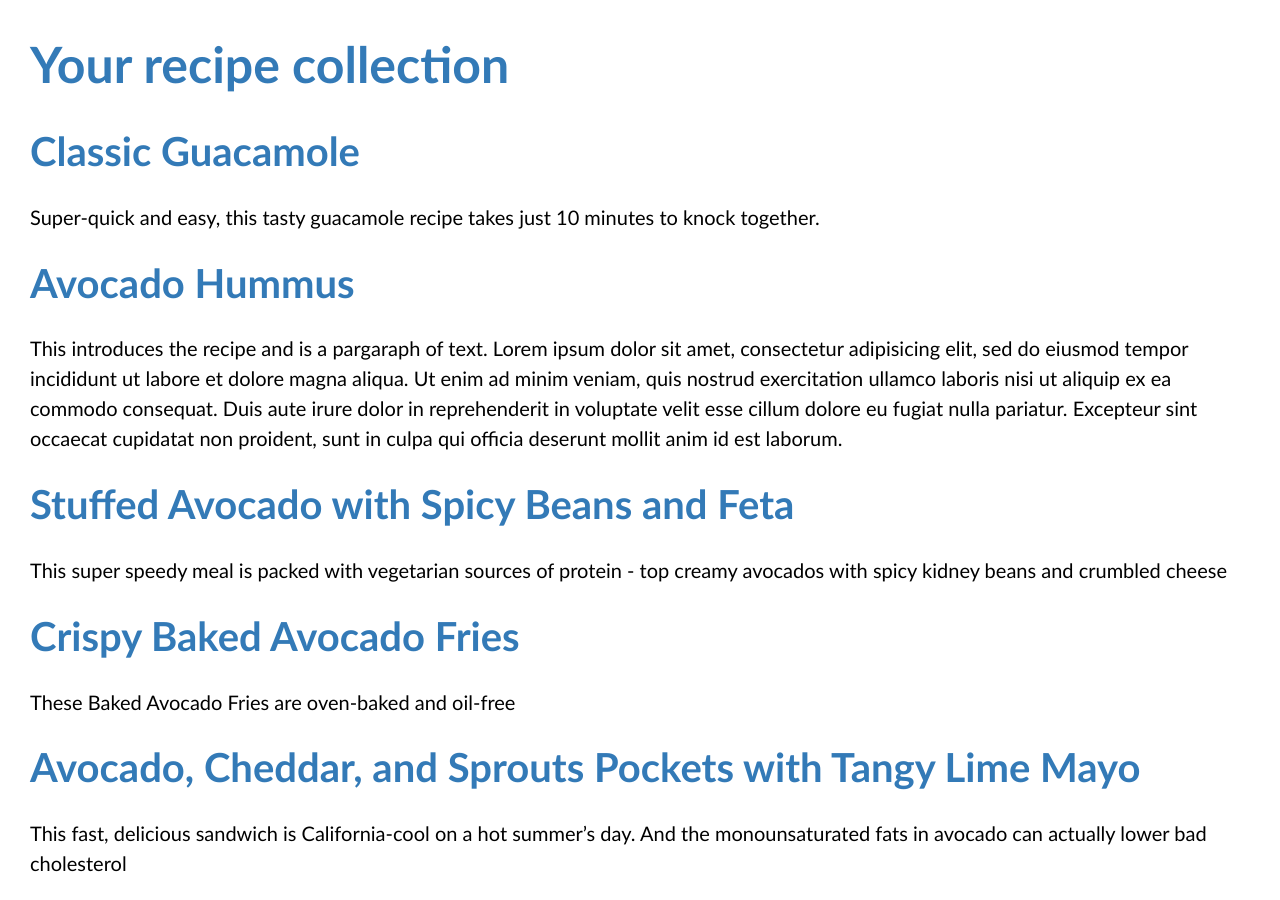
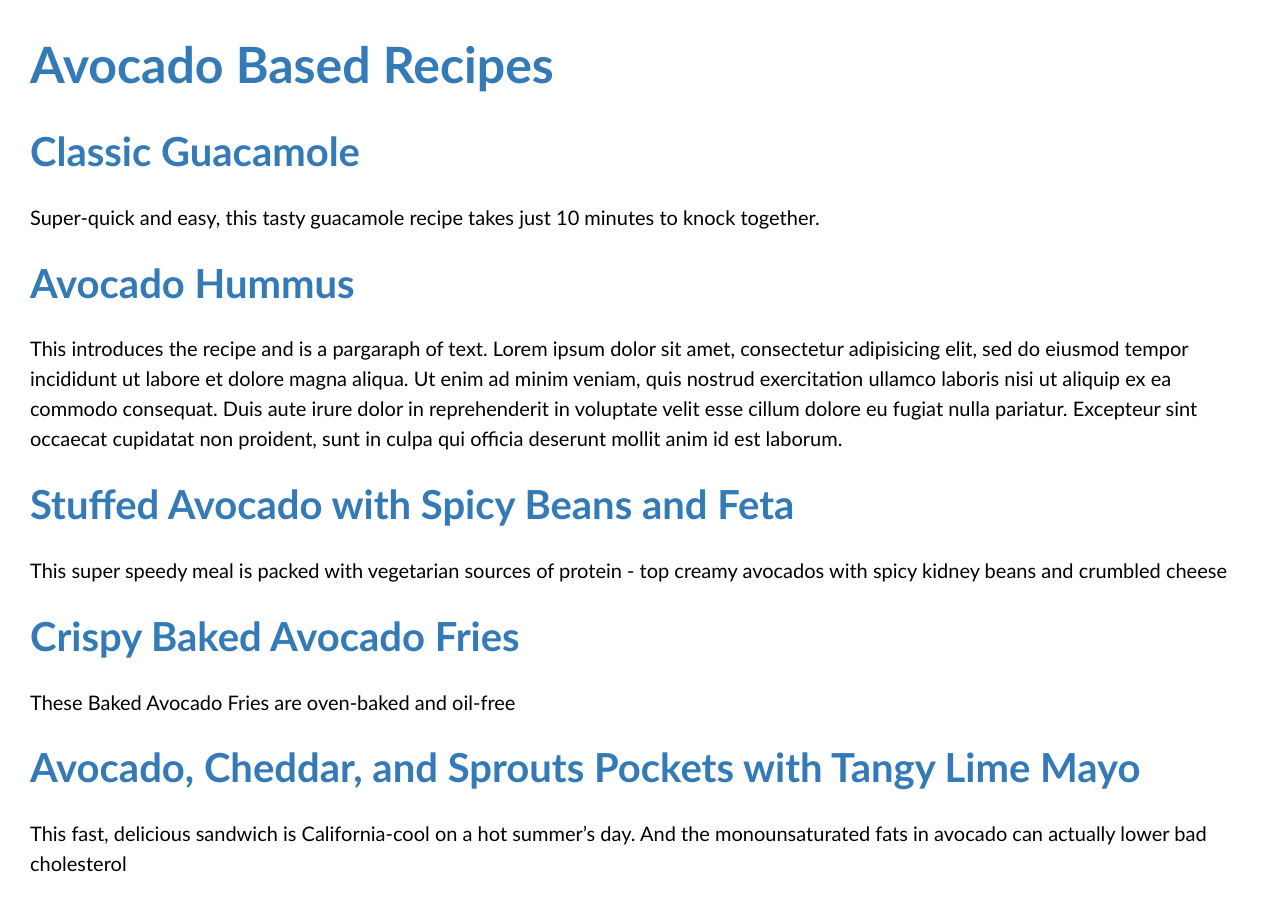
Before and after one commit to FleurBailey/fleurbailey.github.io, a Jekyll site: the page built from pages/recipelisting.md, in a window 1280 px wide and 900 px high. Built offline with Jekyll 4.4.1, drawn with Linux system fonts in a browser that asks for light colours.

Commit message:
changes to config

```diff
--- a/_config.yml
+++ b/_config.yml
@@ -35,16 +35,16 @@ defaults:
     order:
 baseurl: ''
 url: https://fleurbailey.github.io
-description: STUDENT BLOG
+description: STUDENT ART BLOG
 avatar: uploads/Icon.jpg
-favicon: uploads/Avocado.jpg
+favicon: uploads/Icon.jpg
 gridlayout: true
 recipemenu: false
-header_text: STUDENT BLOG
-recipecollection: Your recipe collection
+header_text: STUDENT ART BLOG
+recipecollection: Avocado Based Recipes
 
 # find an image for your own home page and put it into the images folder
-header_feature_image: /uploads/museumheader.jpg
+header_feature_image: /uploads/artheader.jpg
 recipe_bookcover: /uploads/AvoFrontCover.jpg
 
 twitter_username:   #change to your own twitter account
```
